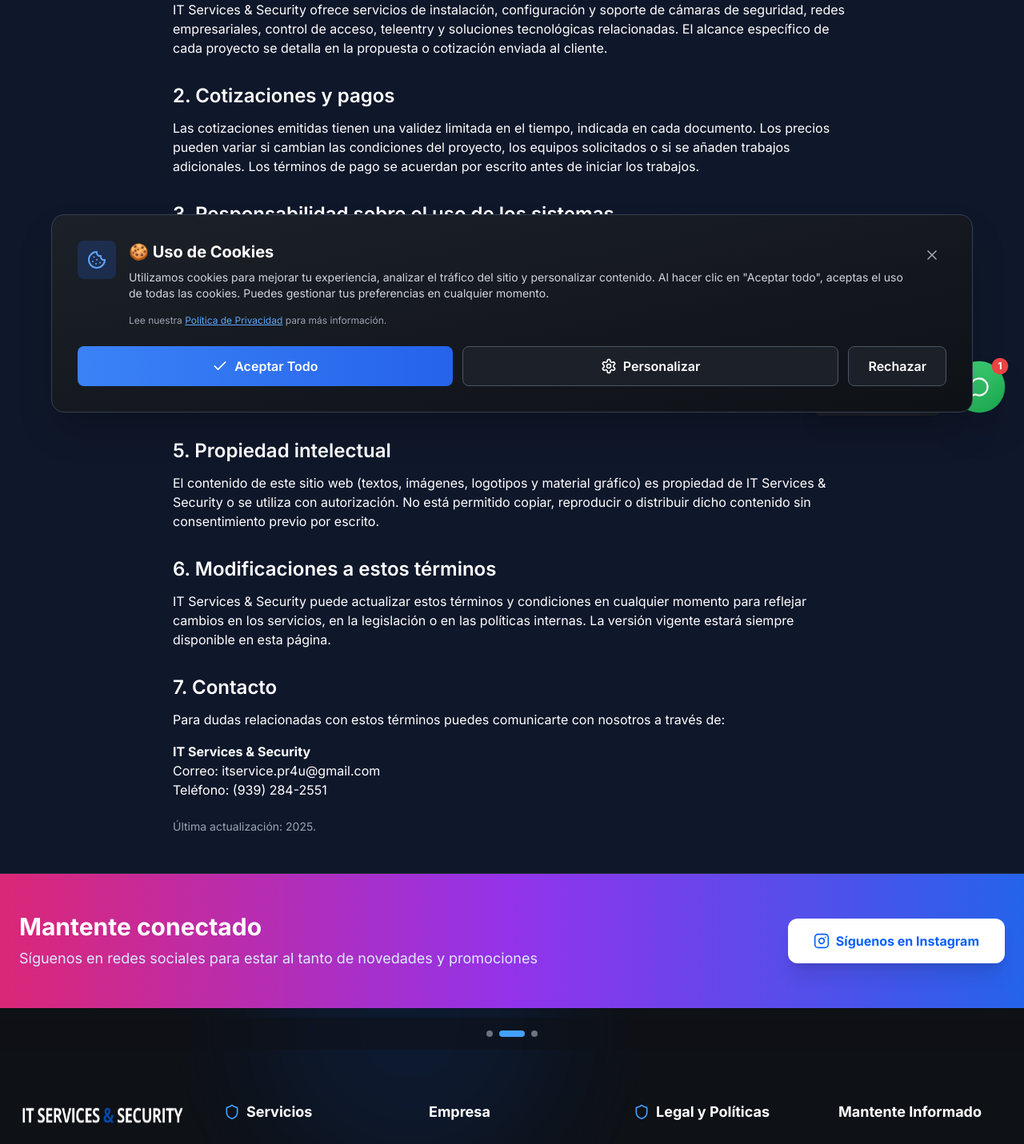
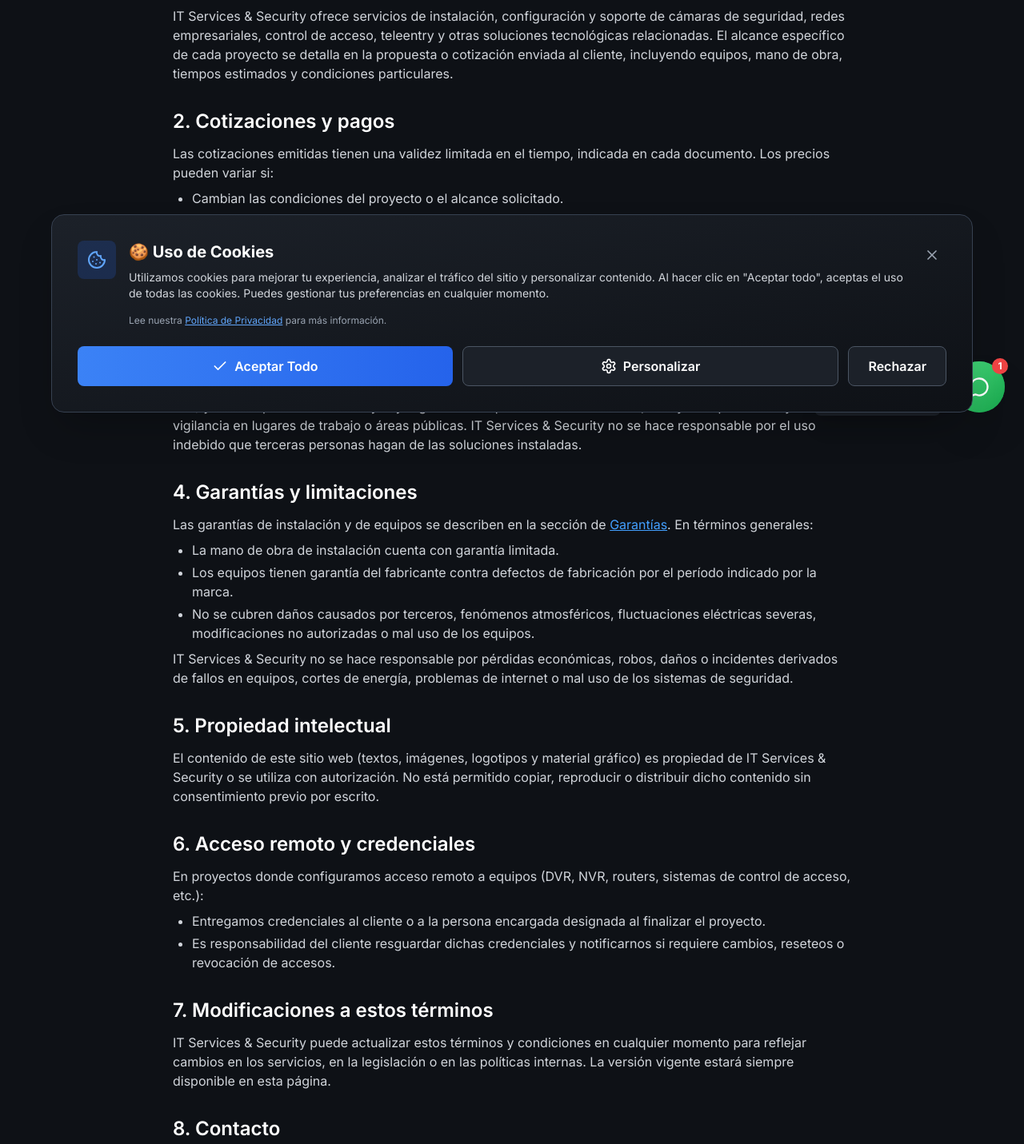
Before and after one commit to ramosralan09-cyber/itservices-website, a Next.js app: page /terminos in a window 1280 px wide. Shown: the part 260-1691 px from the top of the page at 80% size. Built offline with nearby package versions, Linux system fonts and the light colour scheme.

Commit message:
Update page.tsx

```diff
--- a/app/terminos/page.tsx
+++ b/app/terminos/page.tsx
@@ -1,7 +1,9 @@
-export const metadata = {
+import type { Metadata } from 'next';
+
+export const metadata: Metadata = {
   title: 'Términos y Condiciones de Servicio | IT Services & Security Puerto Rico',
   description:
-    'Términos y condiciones de uso del sitio web y de los servicios ofrecidos por IT Services & Security en Puerto Rico. Alcance, limitaciones y responsabilidades.',
+    'Términos y condiciones de uso del sitio web y de los servicios ofrecidos por IT Services & Security en Puerto Rico. Alcance, limitaciones, responsabilidades y garantías.',
   keywords: [
     'términos y condiciones Puerto Rico',
     'términos de servicio IT Services & Security',
@@ -25,78 +27,163 @@ export const metadata = {
 
 export default function TerminosPage() {
   return (
-    <div className="max-w-4xl mx-auto py-12 px-6">
-      <h1 className="text-4xl font-bold mb-6">Términos y Condiciones</h1>
+    <div className="min-h-screen bg-charcoal">
+      <main className="max-w-4xl mx-auto py-16 px-6">
+        <h1 className="text-3xl md:text-4xl font-bold mb-6 text-white">
+          Términos y Condiciones
+        </h1>
 
-      <p className="mb-4">
+        <p className="text-gray-300 mb-6">
           Estos términos y condiciones regulan el uso del sitio web de{' '}
           <strong>IT Services & Security</strong> y la relación entre la empresa y sus clientes en
           Puerto Rico. Al acceder a este sitio o contratar nuestros servicios, aceptas estas
           condiciones.
         </p>
 
-      <h2 className="text-2xl font-semibold mt-8 mb-3">1. Alcance de los servicios</h2>
-      <p className="mb-4">
-        IT Services & Security ofrece servicios de instalación, configuración y soporte de cámaras de
-        seguridad, redes empresariales, control de acceso, teleentry y soluciones tecnológicas
-        relacionadas. El alcance específico de cada proyecto se detalla en la propuesta o cotización
-        enviada al cliente.
+        <section className="mb-8">
+          <h2 className="text-2xl font-semibold mb-3 text-white">
+            1. Alcance de los servicios
+          </h2>
+          <p className="text-gray-300">
+            IT Services & Security ofrece servicios de instalación, configuración y soporte de
+            cámaras de seguridad, redes empresariales, control de acceso, teleentry y otras
+            soluciones tecnológicas relacionadas. El alcance específico de cada proyecto se detalla
+            en la propuesta o cotización enviada al cliente, incluyendo equipos, mano de obra,
+            tiempos estimados y condiciones particulares.
           </p>
+        </section>
 
-      <h2 className="text-2xl font-semibold mt-8 mb-3">2. Cotizaciones y pagos</h2>
-      <p className="mb-4">
+        <section className="mb-8">
+          <h2 className="text-2xl font-semibold mb-3 text-white">
+            2. Cotizaciones y pagos
+          </h2>
+          <p className="text-gray-300 mb-2">
             Las cotizaciones emitidas tienen una validez limitada en el tiempo, indicada en cada
-        documento. Los precios pueden variar si cambian las condiciones del proyecto, los equipos
-        solicitados o si se añaden trabajos adicionales. Los términos de pago se acuerdan por
-        escrito antes de iniciar los trabajos.
+            documento. Los precios pueden variar si:
           </p>
+          <ul className="list-disc pl-6 text-gray-300 space-y-1 mb-2">
+            <li>Cambian las condiciones del proyecto o el alcance solicitado.</li>
+            <li>Se modifican los equipos o marcas inicialmente propuestos.</li>
+            <li>Se añaden trabajos adicionales no contemplados en la cotización original.</li>
+          </ul>
+          <p className="text-gray-300">
+            Los términos de pago se acuerdan por escrito antes de iniciar los trabajos e incluyen,
+            en la mayoría de los casos, un depósito inicial para compra de materiales y reserva de
+            fecha, y un balance a pagar a la entrega o según etapas del proyecto.
+          </p>
+        </section>
 
-      <h2 className="text-2xl font-semibold mt-8 mb-3">3. Responsabilidad sobre el uso de los sistemas</h2>
-      <p className="mb-4">
+        <section className="mb-8">
+          <h2 className="text-2xl font-semibold mb-3 text-white">
+            3. Responsabilidad sobre el uso de los sistemas
+          </h2>
+          <p className="text-gray-300">
             El cliente es responsable del uso adecuado de los sistemas instalados (cámaras, redes,
             controles de acceso, etc.) y del cumplimiento de las leyes y regulaciones aplicables en
             Puerto Rico, incluyendo privacidad y vigilancia en lugares de trabajo o áreas públicas.
+            IT Services & Security no se hace responsable por el uso indebido que terceras personas
+            hagan de las soluciones instaladas.
           </p>
+        </section>
 
-      <h2 className="text-2xl font-semibold mt-8 mb-3">4. Garantías y limitaciones</h2>
-      <p className="mb-4">
+        <section className="mb-8">
+          <h2 className="text-2xl font-semibold mb-3 text-white">
+            4. Garantías y limitaciones
+          </h2>
+          <p className="text-gray-300 mb-2">
             Las garantías de instalación y de equipos se describen en la sección de{' '}
-        <a href="/garantias" className="text-emerald-400 underline">
+            <a href="/garantias" className="text-skyBlue underline">
               Garantías
             </a>
-        . IT Services & Security no se hace responsable por daños causados por terceros, fenómenos
-        atmosféricos, modificaciones no autorizadas a la instalación o mal uso de los equipos.
+            . En términos generales:
           </p>
+          <ul className="list-disc pl-6 text-gray-300 space-y-1 mb-2">
+            <li>La mano de obra de instalación cuenta con garantía limitada.</li>
+            <li>
+              Los equipos tienen garantía del fabricante contra defectos de fabricación por el
+              período indicado por la marca.
+            </li>
+            <li>
+              No se cubren daños causados por terceros, fenómenos atmosféricos, fluctuaciones
+              eléctricas severas, modificaciones no autorizadas o mal uso de los equipos.
+            </li>
+          </ul>
+          <p className="text-gray-300">
+            IT Services & Security no se hace responsable por pérdidas económicas, robos, daños o
+            incidentes derivados de fallos en equipos, cortes de energía, problemas de internet o
+            mal uso de los sistemas de seguridad.
+          </p>
+        </section>
 
-      <h2 className="text-2xl font-semibold mt-8 mb-3">5. Propiedad intelectual</h2>
-      <p className="mb-4">
-        El contenido de este sitio web (textos, imágenes, logotipos y material gráfico) es propiedad
-        de IT Services & Security o se utiliza con autorización. No está permitido copiar, reproducir
-        o distribuir dicho contenido sin consentimiento previo por escrito.
+        <section className="mb-8">
+          <h2 className="text-2xl font-semibold mb-3 text-white">
+            5. Propiedad intelectual
+          </h2>
+          <p className="text-gray-300">
+            El contenido de este sitio web (textos, imágenes, logotipos y material gráfico) es
+            propiedad de IT Services & Security o se utiliza con autorización. No está permitido
+            copiar, reproducir o distribuir dicho contenido sin consentimiento previo por escrito.
           </p>
+        </section>
 
-      <h2 className="text-2xl font-semibold mt-8 mb-3">6. Modificaciones a estos términos</h2>
-      <p className="mb-4">
-        IT Services & Security puede actualizar estos términos y condiciones en cualquier momento
-        para reflejar cambios en los servicios, en la legislación o en las políticas internas. La
-        versión vigente estará siempre disponible en esta página.
+        <section className="mb-8">
+          <h2 className="text-2xl font-semibold mb-3 text-white">
+            6. Acceso remoto y credenciales
+          </h2>
+          <p className="text-gray-300 mb-2">
+            En proyectos donde configuramos acceso remoto a equipos (DVR, NVR, routers, sistemas de
+            control de acceso, etc.):
           </p>
+          <ul className="list-disc pl-6 text-gray-300 space-y-1">
+            <li>
+              Entregamos credenciales al cliente o a la persona encargada designada al finalizar el
+              proyecto.
+            </li>
+            <li>
+              Es responsabilidad del cliente resguardar dichas credenciales y notificarnos si
+              requiere cambios, reseteos o revocación de accesos.
+            </li>
+          </ul>
+        </section>
 
-      <h2 className="text-2xl font-semibold mt-8 mb-3">7. Contacto</h2>
-      <p className="mb-4">
+        <section className="mb-8">
+          <h2 className="text-2xl font-semibold mb-3 text-white">
+            7. Modificaciones a estos términos
+          </h2>
+          <p className="text-gray-300 mb-4">
+            IT Services & Security puede actualizar estos términos y condiciones en cualquier
+            momento para reflejar cambios en los servicios, en la legislación o en las políticas
+            internas. La versión vigente estará siempre disponible en esta página.
+          </p>
+        </section>
+
+        <section className="mb-8">
+          <h2 className="text-2xl font-semibold mb-3 text-white">8. Contacto</h2>
+          <p className="text-gray-300 mb-2">
             Para dudas relacionadas con estos términos puedes comunicarte con nosotros a través de:
           </p>
-      <p className="mb-4">
+          <p className="text-gray-300 mb-4">
             <strong>IT Services & Security</strong>
             <br />
-        Correo: <a href="mailto:itservice.pr4u@gmail.com">itservice.pr4u@gmail.com</a>
+            Correo:{' '}
+            <a
+              href="mailto:itservice.pr4u@gmail.com"
+              className="text-skyBlue underline"
+            >
+              itservice.pr4u@gmail.com
+            </a>
             <br />
-        Teléfono: <a href="tel:+19392842551">(939) 284-2551</a>
+            Teléfono:{' '}
+            <a href="tel:+19392842551" className="text-skyBlue underline">
+              (939) 284-2551
+            </a>
           </p>
+        </section>
 
-      <p className="text-sm text-gray-400 mt-6">
+        <p className="text-sm text-gray-500 mt-6">
           Última actualización: {new Date().getFullYear()}.
         </p>
+      </main>
     </div>
   );
 }
```
Lines whose indentation alone changed are shown as unchanged.
